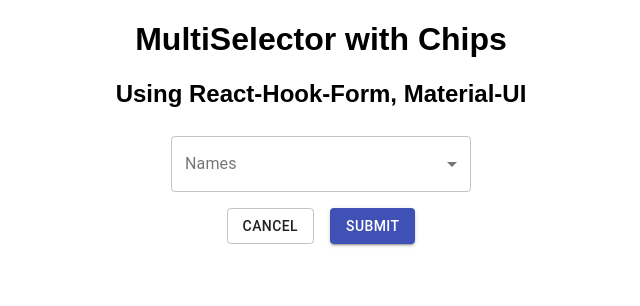
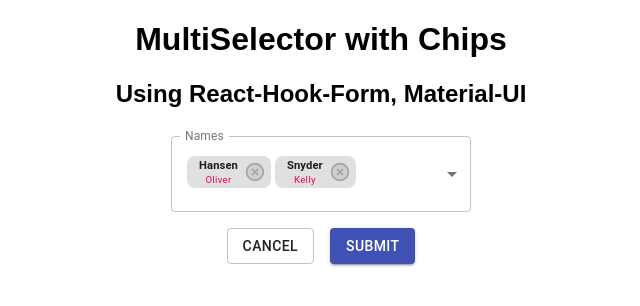
Before and after one commit to dekc/reacthookform, a React (Create React App) app: page / in a window 1280 px wide. Shown: the top 306 px of the page, without its empty margins (319-959 px from the left). Built offline with nearby package versions, Linux system fonts and the light colour scheme.

Commit message:
Set defaults

```diff
--- a/src/App.tsx
+++ b/src/App.tsx
@@ -1,13 +1,17 @@
 import React from "react";
 import { useForm } from "react-hook-form";
 import MultiSelector from "./MultiSelector";
-import { Box, Button, Grid, MenuItem, Typography } from "@material-ui/core";
+import { Box, Button, MenuItem, Typography } from "@material-ui/core";
 
 import "./styles.css";
 import { names } from "./data";
 
+const defaultNames: any = [];
+defaultNames.push(names[0]);
+defaultNames.push(names[9]);
+
 export default function App() {
-  const { handleSubmit, control, setValue, getValues, formState } = useForm({
+  const { handleSubmit, control, setValue, getValues } = useForm({
     mode: "onChange"
   });
 
@@ -31,7 +35,7 @@
               control={control}
               setValue={setValue}
               getValues={getValues}
-              defaultValue={[]}
+              defaultValue={defaultNames}
               required
               variant="outlined"
               fullWidth
```
